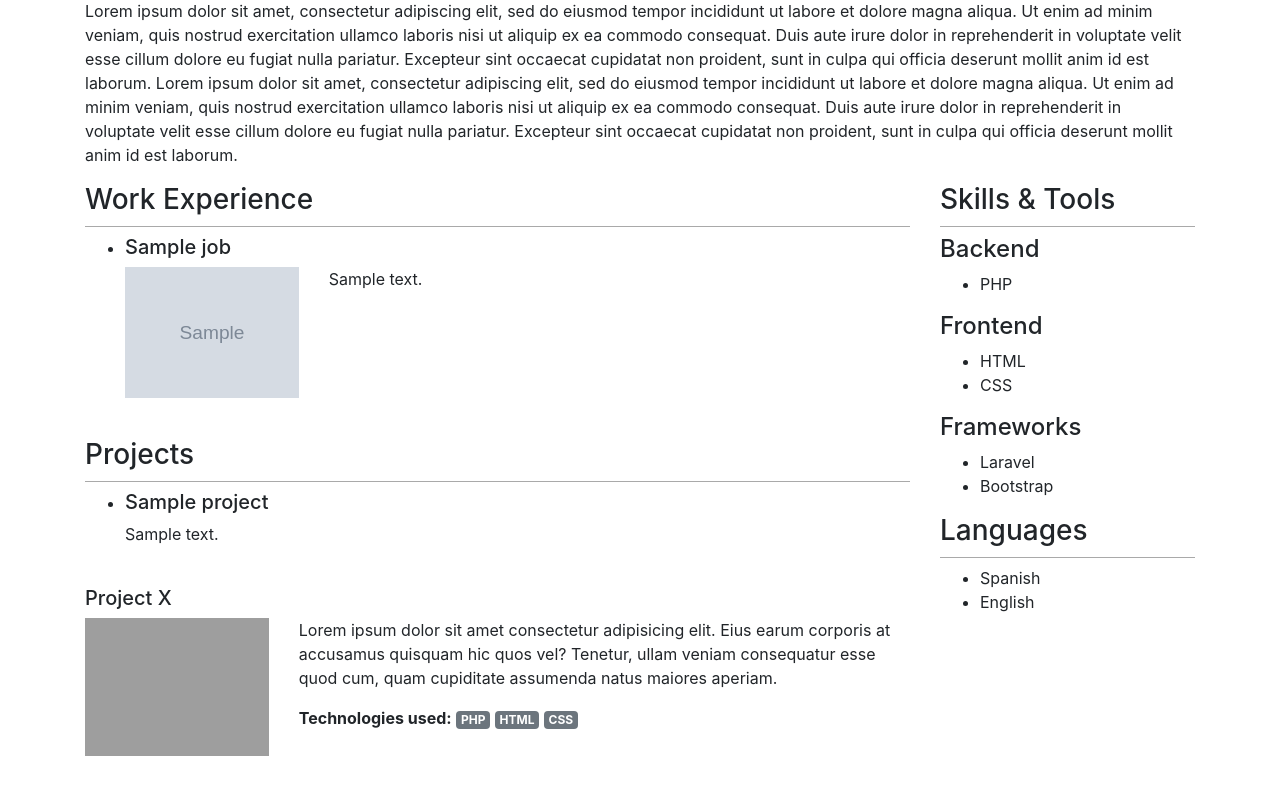
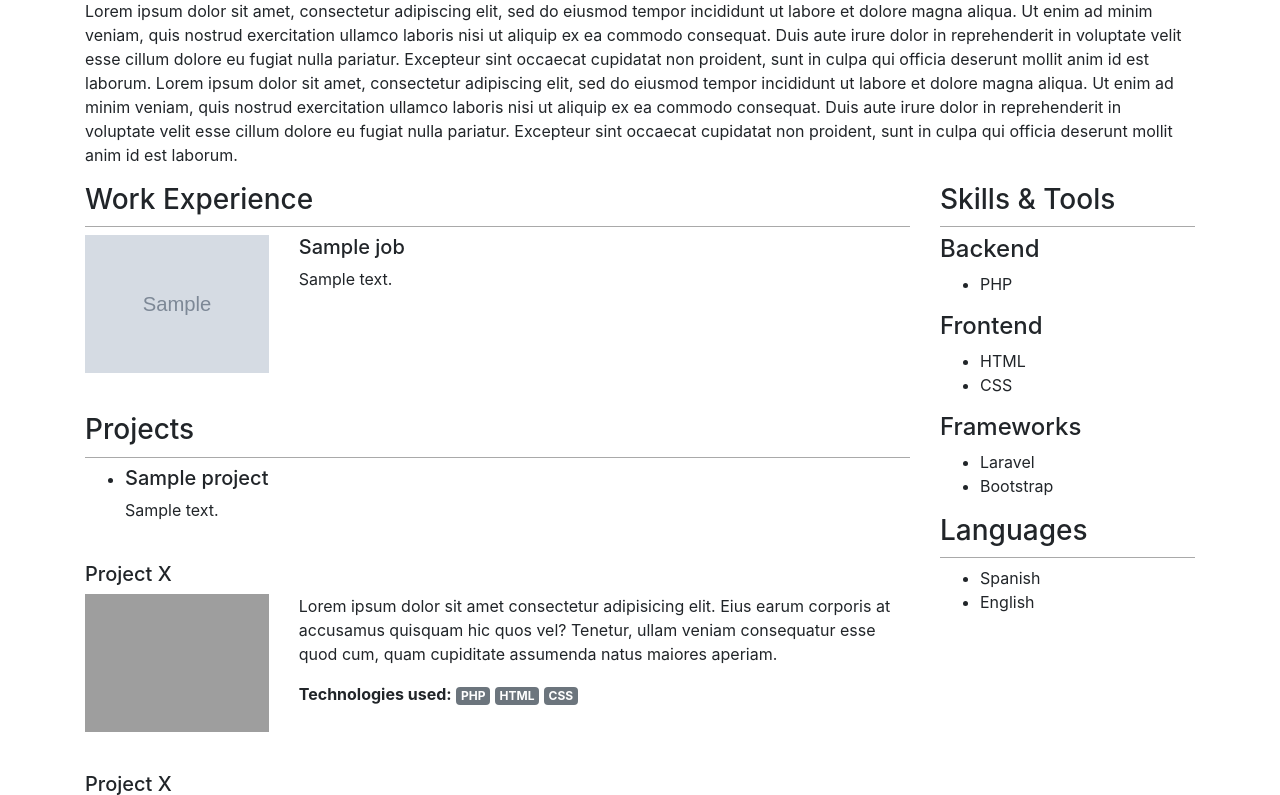
Before and after one commit to isaacBats/curso-php, a PHP site: template project/views/index.twig in a window 1280 px wide. Shown: the part 369-1164 px from the top of the page. Run offline with PHP 8.4, Linux system fonts and the light colour scheme; the template is opened without the code that fills it: most values are stand-ins (such as "Sample title", 1, 10 or a date in 2020); grey boxes marked "Sample" are stand-in pictures; some libraries are stand-ins or nearby versions; grey boxes are pictures that could not be loaded.

Commit message:
view index image

```diff
--- a/project/app/Controllers/IndexController.php
+++ b/project/app/Controllers/IndexController.php
@@ -12,10 +12,6 @@ class IndexController extends BaseController
         $totalMonths = 0;
 
         $jobs = Job::all();
-        $jobs = array_filter( $jobs->toArray(), function( array $job ) use ($limitMonths) {
-            return $job['months'] >= $limitMonths;
-        });
-
         $projects = Project::all();
 
         return $this->renderHTML('index.twig', compact('name', 'limitMonths', 'totalMonths', 'jobs', 'projects'));
--- a/project/views/index.twig
+++ b/project/views/index.twig
@@ -29,21 +29,17 @@
     <div class="col">
       <div>
         <h3 class="border-bottom-gray" >Work Experience</h3>
-        <ul>
           {% for job in jobs %}
-            <li class="work-position">
-              <h5>{{ job.title }}</h5>
-              <div class="row">
+            <div class="row work-position">
                 <div class="col-3">
                   <img id="profile-picture" src="{{ job.img_path }}" alt="">
                 </div>
                 <div class="col">
+                  <h5>{{ job.title }}</h5>
                   <p>{{ job.description }}</p>
                 </div>
-              </div>
-            </li>
+            </div>
           {% endfor %}
-        </ul>
       </div>
       <div>
           <h3 class="border-bottom-gray">Projects</h3>
```
